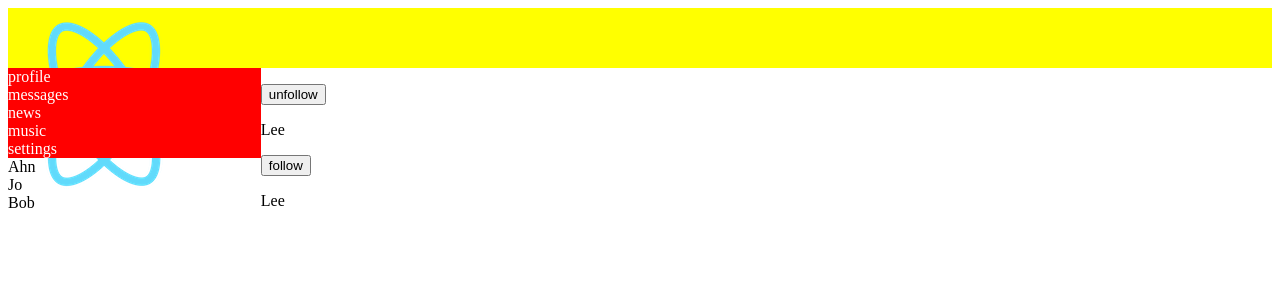
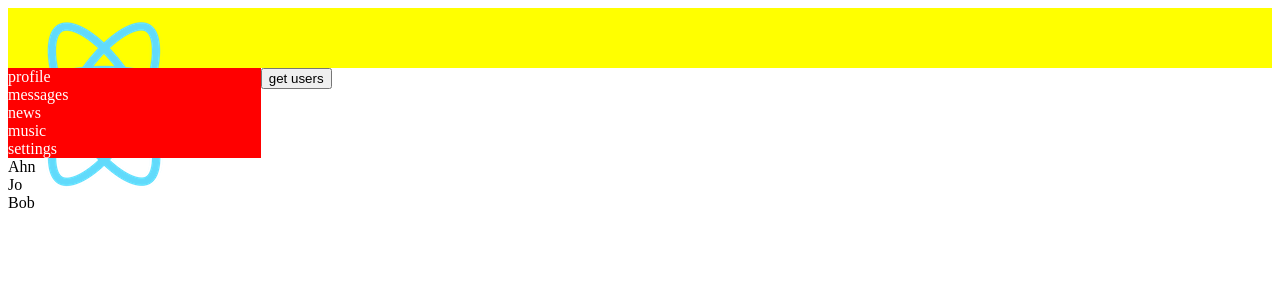
Before and after one commit to Botabay/samurai-way, a React (Create React App) app: page /users in a window 1280 px wide. Shown: the top 300 px of the page. Built offline with nearby package versions, Linux system fonts and the light colour scheme; no server answers.

Commit message:
axios, fix a side effect by remove to a new function, lessons 52

```diff
--- a/src/components/content/Users/Users.tsx
+++ b/src/components/content/Users/Users.tsx
@@ -10,17 +10,27 @@ type PropsType = {
     toSetUsers: any
 }
 export const Users = ({ users, toFollow, toUnfollow, toSetUsers }: PropsType) => {
-    useEffect(() => {
+    // useEffect(() => {
         // if (users.length===0) {
+        // axios.get('https://social-network.samuraijs.com/api/1.0/users')
+        //     .then(res => {
+        //         console.log(res.data);
+        //         toSetUsers(res.data.items)
+        //     })
+        // }
+    // }, [])
+    const getUsers=()=>{
+        if (users.length===0) {
         axios.get('https://social-network.samuraijs.com/api/1.0/users')
             .then(res => {
                 console.log(res.data);
                 toSetUsers(res.data.items)
             })
-        // }
-    }, [])
-
-    return (<div>{
+        }
+    }
+    return (<div>
+        <button onClick={getUsers}>get users</button>
+        {
             users.map((el: UserType) => (
                 <div key={el.id}>
                     <div className="avatarSection">
--- a/src/redux/usersReducer.ts
+++ b/src/redux/usersReducer.ts
@@ -17,17 +17,18 @@ export type unfollowACType = ReturnType<typeof unfollowAC>
 export type setUsersACType = ReturnType<typeof setUsersAC>
 type ActionsType = followACType | unfollowACType | setUsersACType
 
+// const initialState: UsersDataType = [
+//     {
+//         id: '1', avatarUrl: '',
+//         follow: true, name: 'Lee', status: 'sleeping', location: { city: 'B', country: 'AS' }
+//     },
+//     {
+//         id: '2', avatarUrl: '',
+//         follow: false, name: 'Lee', status: 'sleeping', location: { city: 'B', country: 'AS' }
+//     },
+// ]
 const initialState: UsersDataType = [
-    {
-        id: '1', avatarUrl: '',
-        follow: true, name: 'Lee', status: 'sleeping', location: { city: 'B', country: 'AS' }
-    },
-    {
-        id: '2', avatarUrl: '',
-        follow: false, name: 'Lee', status: 'sleeping', location: { city: 'B', country: 'AS' }
-    },
 ]
-
 export const usersReducer = (state = initialState, action: ActionsType) => {
     switch (action.type) {
         case 'FOLLOW': return state.map((el: UserType) =>
```
Lines whose indentation alone changed are shown as unchanged.
